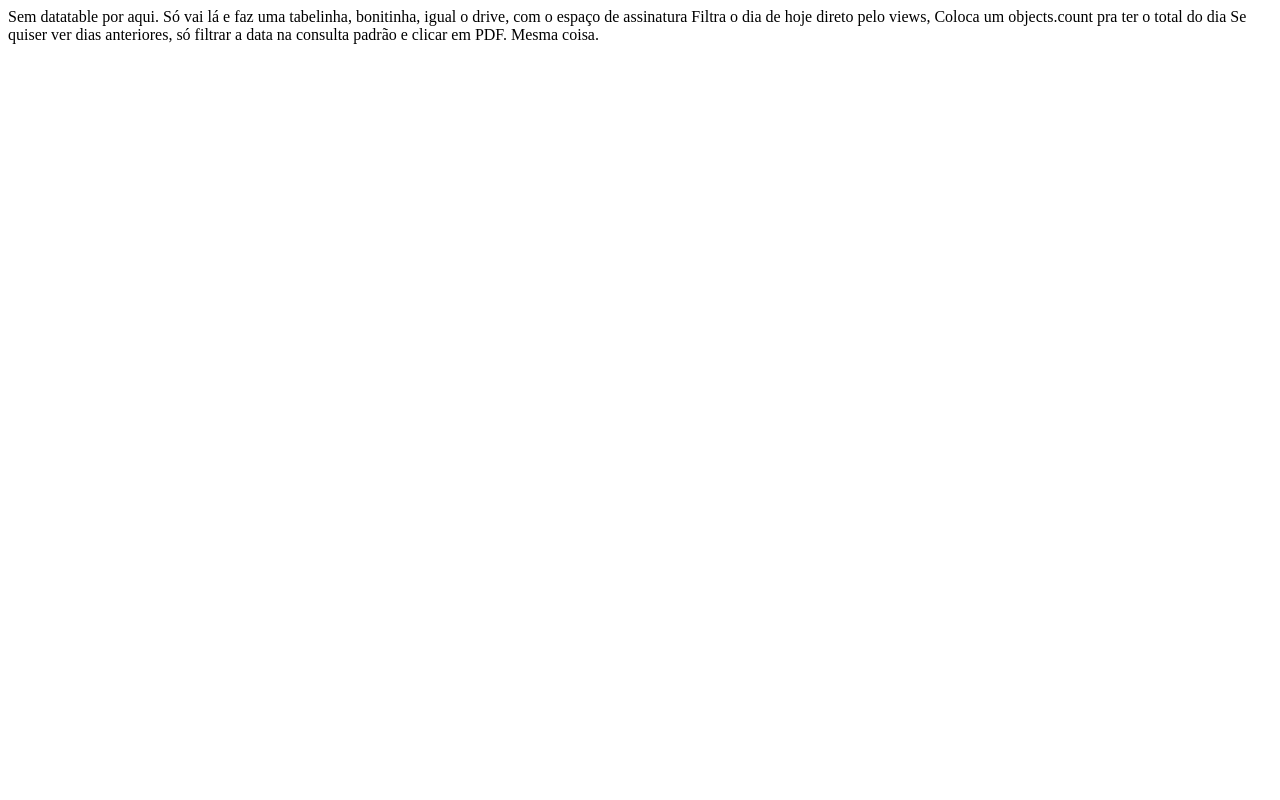
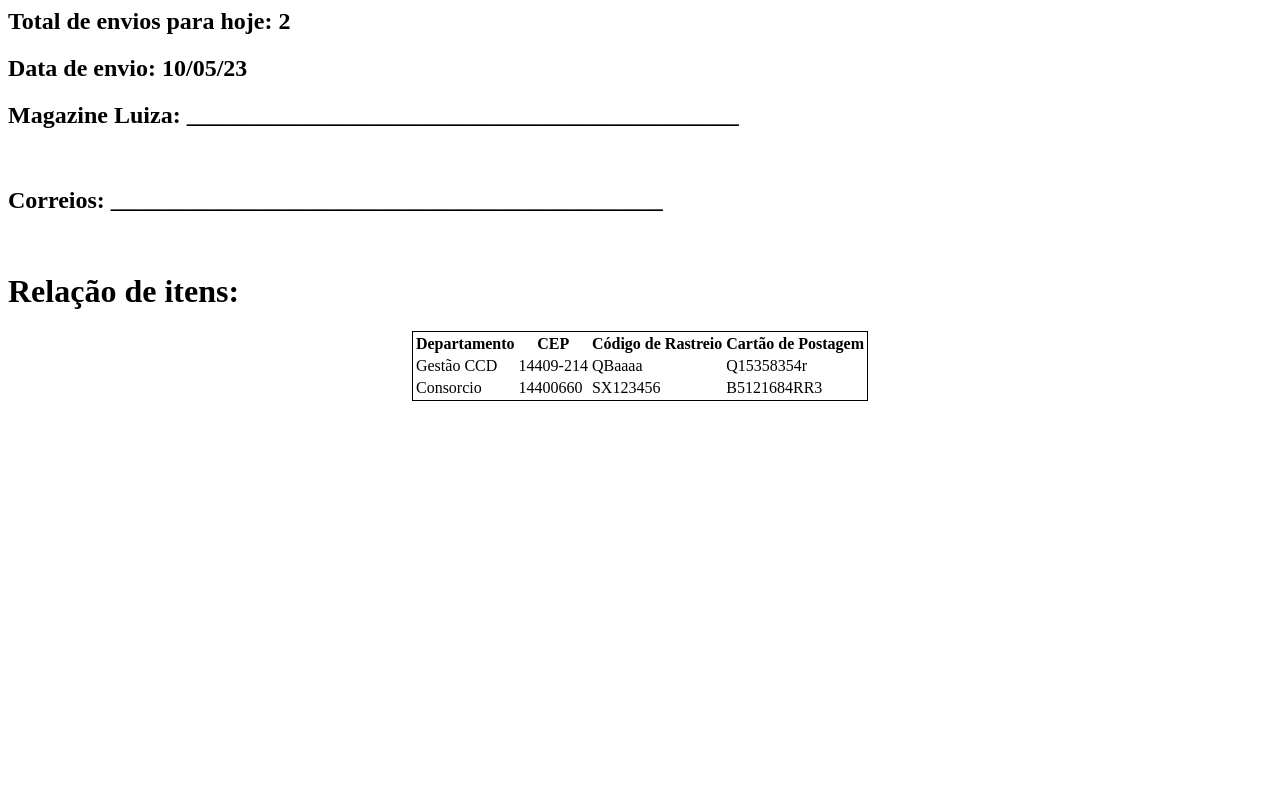
Before and after one commit to lopsbdc/Sistema-Malote, a Django app: page /borderos/envio/ in a window 1280 px wide. Run offline with Django 4.2, Linux system fonts and the light colour scheme; data comes from the database, SQL or seed files in the repository; both versions use the stored data as it was after the commit.

Commit message:
borderôs finalizados, correção de bugs no beneficio

```diff
--- a/beneficios/models.py
+++ b/beneficios/models.py
@@ -12,6 +12,7 @@ class Beneficios(models.Model):
     saude = models.CharField(null=True, blank=True, max_length=4)
     brinde = models.CharField(null=True, blank=True, max_length=4)
     data_recebimento = models.DateTimeField(blank=True, default=timezone.now)
+    data_entrega = models.DateTimeField(null=True)
     data_att = models.DateTimeField(null=True)
     status = models.CharField(max_length=50, null=True, blank=True)
     observacao = models.CharField(max_length=50, null=True, blank=True)
--- a/beneficios/templates/atualizar_beneficio.html
+++ b/beneficios/templates/atualizar_beneficio.html
@@ -11,6 +11,7 @@
             <h5> Saúde: <input type="checkbox" name="saude" {% if beneficio.saude %} checked{% endif %}> </h5>
             <h5> Brinde: <input type="checkbox" name="brinde" {% if beneficio.brinde %} checked{% endif %}> </h5>
             <h5> Status: <select name="status" value="{{beneficio.status}}">
+                <option value="{{beneficio.status}}" selected enabled hidden> {{beneficio.status}} </option>
                 <option value="Não Entregue">Não Entregue</option>
                 <option value="Entregue">Entregue</option>
             </select> </h5>
--- a/beneficios/views.py
+++ b/beneficios/views.py
@@ -57,6 +57,7 @@ def update_beneficio(request, id):
     nbrinde = request.POST.get("brinde")
     nstatus = request.POST.get("status")
     nobservacao = request.POST.get("observacao")
+    ndata = request.POST.get("data_entrega")
 
     if nvt == "on":
         nvt = True
@@ -73,6 +74,7 @@ def update_beneficio(request, id):
 
     beneficio = Beneficios.objects.get(id=id)
     beneficio.id_colaborador = nid
+    beneficio.data_entrega = ndata
     beneficio.nome = nnome
     beneficio.vt = nvt
     beneficio.va = nva
--- a/bordero/templates/envio_bord.html
+++ b/bordero/templates/envio_bord.html
@@ -1,6 +1,38 @@
-Sem datatable por aqui. Só vai lá e faz uma tabelinha, bonitinha, igual o drive, com o espaço de assinatura
+<!--Sem datatable por aqui. Só vai lá e faz uma tabelinha, bonitinha, igual o drive, com o espaço de assinatura
 
 Filtra o dia de hoje direto pelo views,
 Coloca um objects.count pra ter o total do dia
 
-Se quiser ver dias anteriores, só filtrar a data na consulta padrão e clicar em PDF. Mesma coisa.
+Se quiser ver dias anteriores, só filtrar a data na consulta padrão e clicar em PDF. Mesma coisa.-->
+<head>
+    <title>Borderô de envio (Correios)</title>
+</head>
+
+<h2> Total de envios para hoje: {{total}}</h2>
+<h2> Data de envio: {{hoje}} </h2>
+
+<h2> Magazine Luiza:    ______________________________________________ </h2> <br/>
+<h2> Correios:          ______________________________________________ </h2>
+<br/>
+
+<h1> Relação de itens: </h1>
+<table id="table" class="table table-bordered" style="margin-left:auto; margin-right:auto; border: 0.5px solid;">
+    <thead class="alert-warning">
+        <tr>
+            <th>Departamento</th>
+            <th>CEP</th>
+            <th>Código de Rastreio</th>
+            <th>Cartão de Postagem</th>
+        </tr>
+    </thead>
+    <tbody>
+        {% for dado in bd %}
+        <tr>
+            <td>{{dado.departamento}}</td>
+            <td>{{dado.cep}}</td>
+            <td>{{dado.rastreio}}</td>
+            <td>{{dado.postagem}}</td>
+        </tr>
+        {% endfor %}
+    </tbody>
+</table>
--- a/bordero/views.py
+++ b/bordero/views.py
@@ -1,13 +1,21 @@
-from django.shortcuts import render, redirect
+from django.shortcuts import render
 from envios.models import Envio
 from recebimentos.models import Recebidos
+from django.utils import timezone
+from datetime import datetime
+from django.db.models import Q
 
 # Create your views here.
 
 def envio_bord(request):
-    bd = Envio.objects.all()
-    return render(request, 'envio_bord.html', {'bd': bd})
+    today_min = datetime.combine(timezone.now().date(), datetime.today().time().min)
+    today_max = datetime.combine(timezone.now().date(), datetime.today().time().max)
+    bd = Envio.objects.filter(data__range=(today_min, today_max))  # Para filtrar o dia de hoje, precisa pegar a hora inicio e fim
+    total = Envio.objects.filter(data__range=(today_min, today_max)).count()
+    date = bd.first()
+    hoje = date.data.strftime("%d/%m/%y")
+    return render(request, 'envio_bord.html', {'bd': bd, 'total': total, 'hoje':hoje})
 
 def recebido_bord(request):
-    bd = Recebidos.objects.all()
+    bd = Recebidos.objects.filter(~Q(status='Entregue'))  # ~Q funciona como negação da operação lógica
     return render(request, 'recebido_bord.html', {'bd': bd})
--- a/recebimentos/templates/atualizar_recebido.html
+++ b/recebimentos/templates/atualizar_recebido.html
@@ -34,6 +34,7 @@
                 <option value="Fisico">Fisico</option>
             </select>
 
+            <h6> Data do recebimento: {{ recebido.data_recebimento }} </h6>
             <h5> Data da Entrega: <input type="date" name="data_entrega" value='{{recebido.data_entrega|date:"Y-m-d"}}'> </h5>
             <h5> Observação: <input type="text" name="obs" value="{{recebido.observacao}}"> </h5>
             <h6> Data da ultima atualização: {{ recebido.data_att }} </h6>
```
Also changed, not shown: bordero/templates/base_bord_recebimento.html (+7 -2 lines), beneficios/migrations/0007_beneficios_data_entrega.py (added), db.sqlite3.
